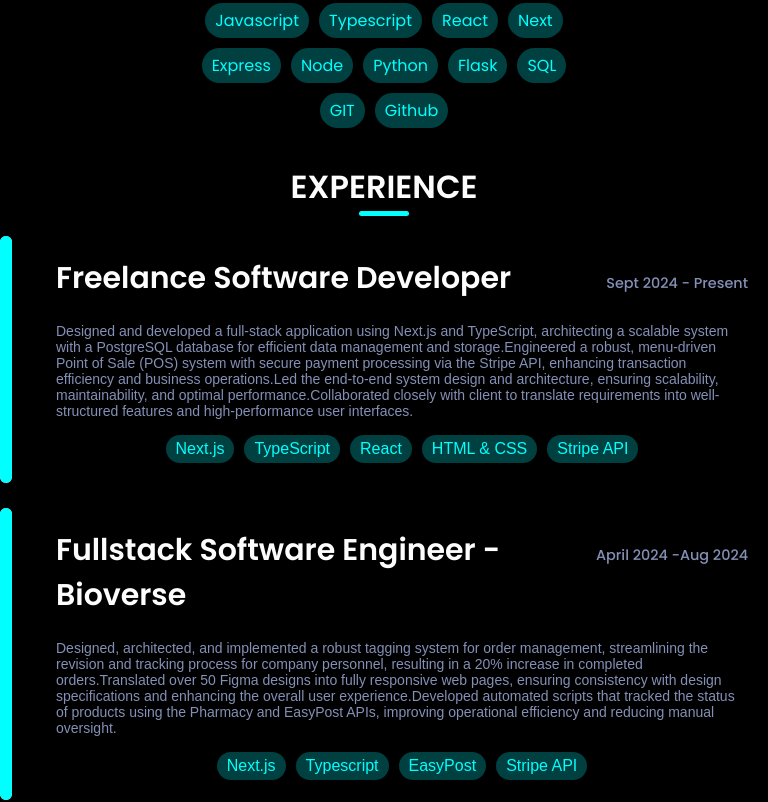
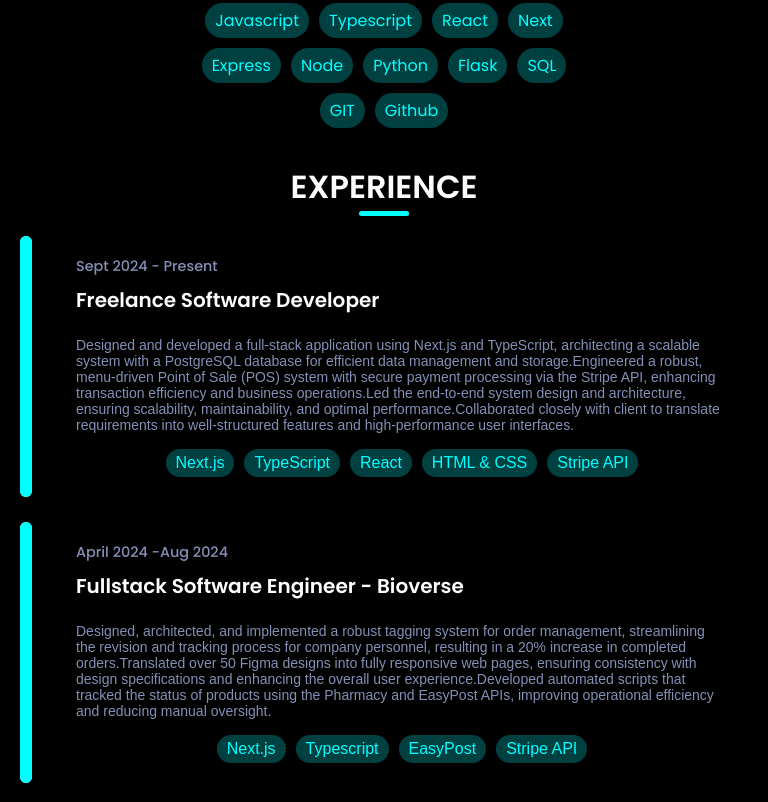
Before and after one commit to kevincas01/portfolio, a React (Create React App) app: page / in a window 768 px wide. Shown: the part 1240-2042 px from the top of the page. Built offline with nearby package versions, Linux system fonts and the light colour scheme; the HTML template or start-up script is replaced by a standard one.

Commit message:
Fix experiences mobile display

```diff
--- a/src/Styles/experience.css
+++ b/src/Styles/experience.css
@@ -4,6 +4,7 @@
   align-items: center; /* Center horizontally */
   max-width: var(--max-width);
   margin: auto;
+  padding: 0px 20px;
 }
 .experience-header {
   display: flex;
@@ -41,15 +42,6 @@
 
   cursor: pointer;
   border-radius: 10px;
-}
-
-@media screen and (max-width: 768px) {
-  .experience-component {
-    grid-template-columns: 1fr;
-  }
-  .experience-skills {
-    justify-content: center;
-  }
 }
 
 .experience-element {
@@ -96,11 +88,6 @@
   font-weight: 600;
 }
 
-@media (min-width: 640px) {
-  .experience-title {
-    font-size: 1.875rem;
-  }
-}
 
 .experience-date {
   font-size: 0.9rem;
@@ -116,3 +103,17 @@
   font-family: "TwCenMTStd-Medium", sans-serif; /* Or your equivalent */
   font-size: 1rem;
 }
+
+
+@media screen and (max-width: 768px) {
+  .experience-component {
+    grid-template-columns: 1fr;
+  }
+  .experience-skills {
+    justify-content: center;
+  }
+
+  .experience-top-row {
+    flex-direction: column-reverse;
+  }
+}
```
